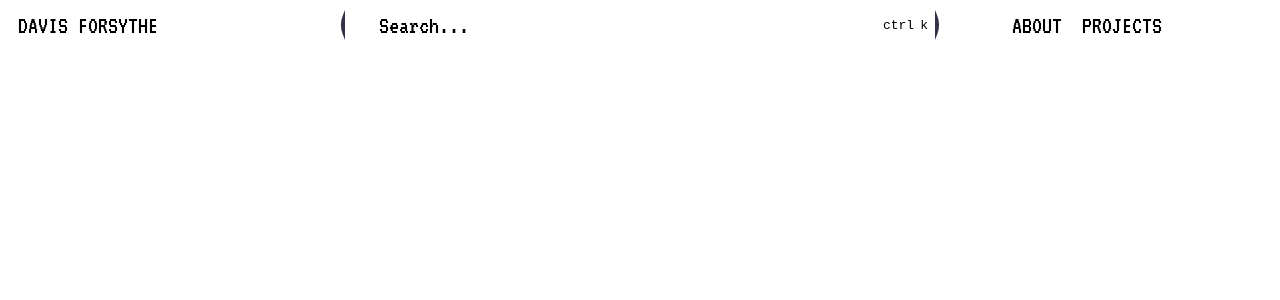
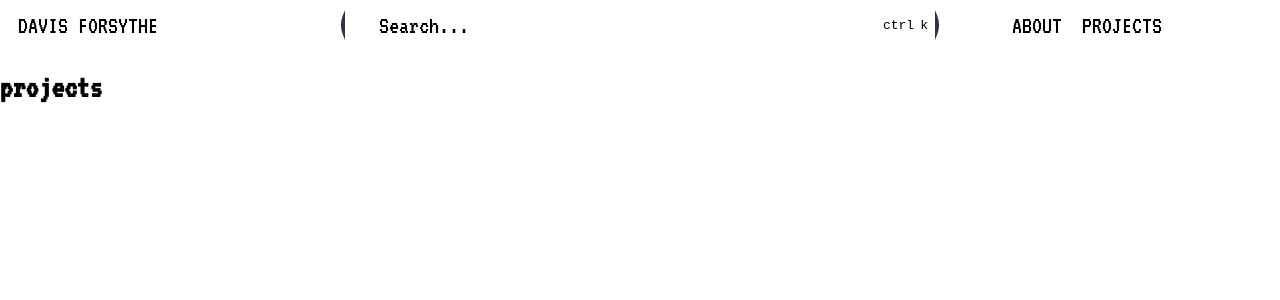
Before and after one commit to Readf0x/site-rewrite, a SvelteKit app: page /projects in a window 1280 px wide. Shown: the top 300 px of the page. Built offline with nearby package versions, Linux system fonts and the light colour scheme; a web font is replaced by a local one.

Commit message:
removed pug

```diff
--- a/src/routes/about/+page.svelte
+++ b/src/routes/about/+page.svelte
@@ -1,3 +1 @@
-<template lang="pug">
-  h1 about
-</template>
+<h1>about</h1>
--- a/src/routes/projects/+page.svelte
+++ b/src/routes/projects/+page.svelte
@@ -1,3 +1 @@
-<template lang="pug">
-  h1 projects
-</template>
+<h1>projects</h1>
```
